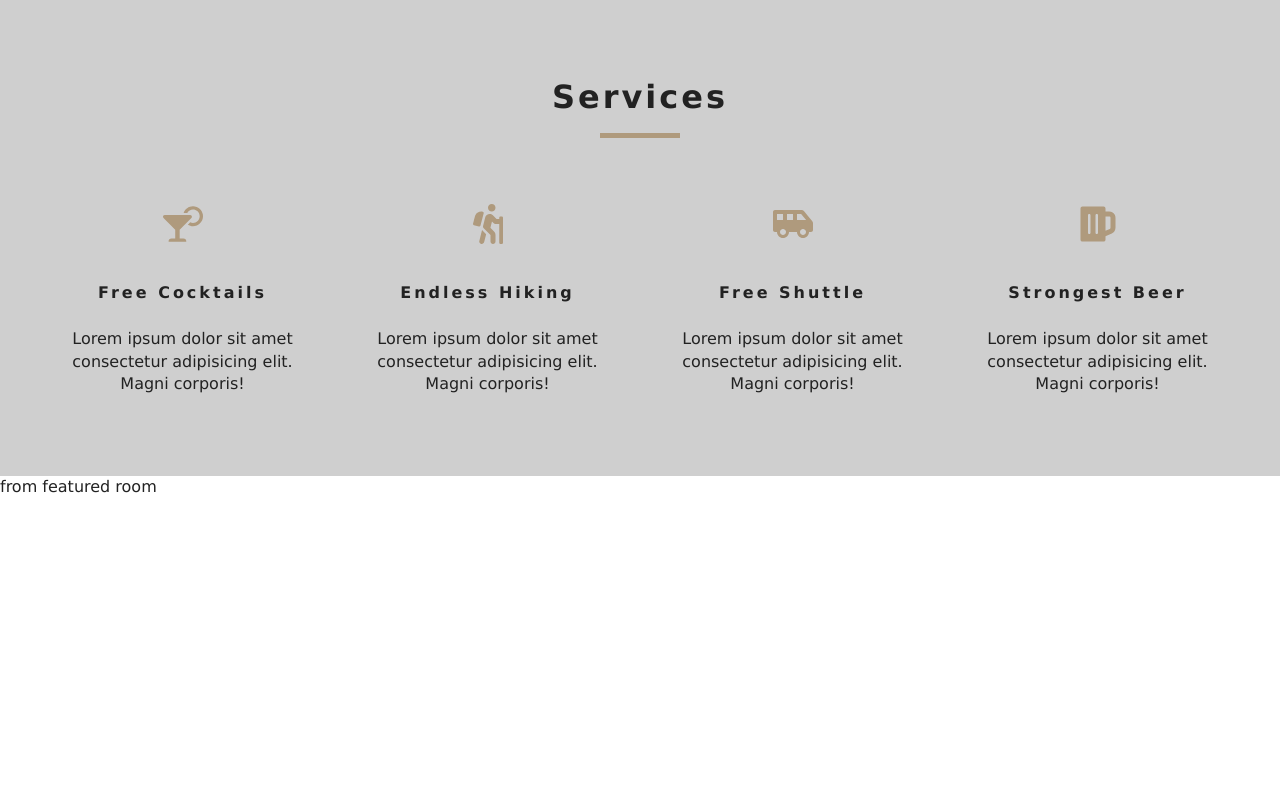
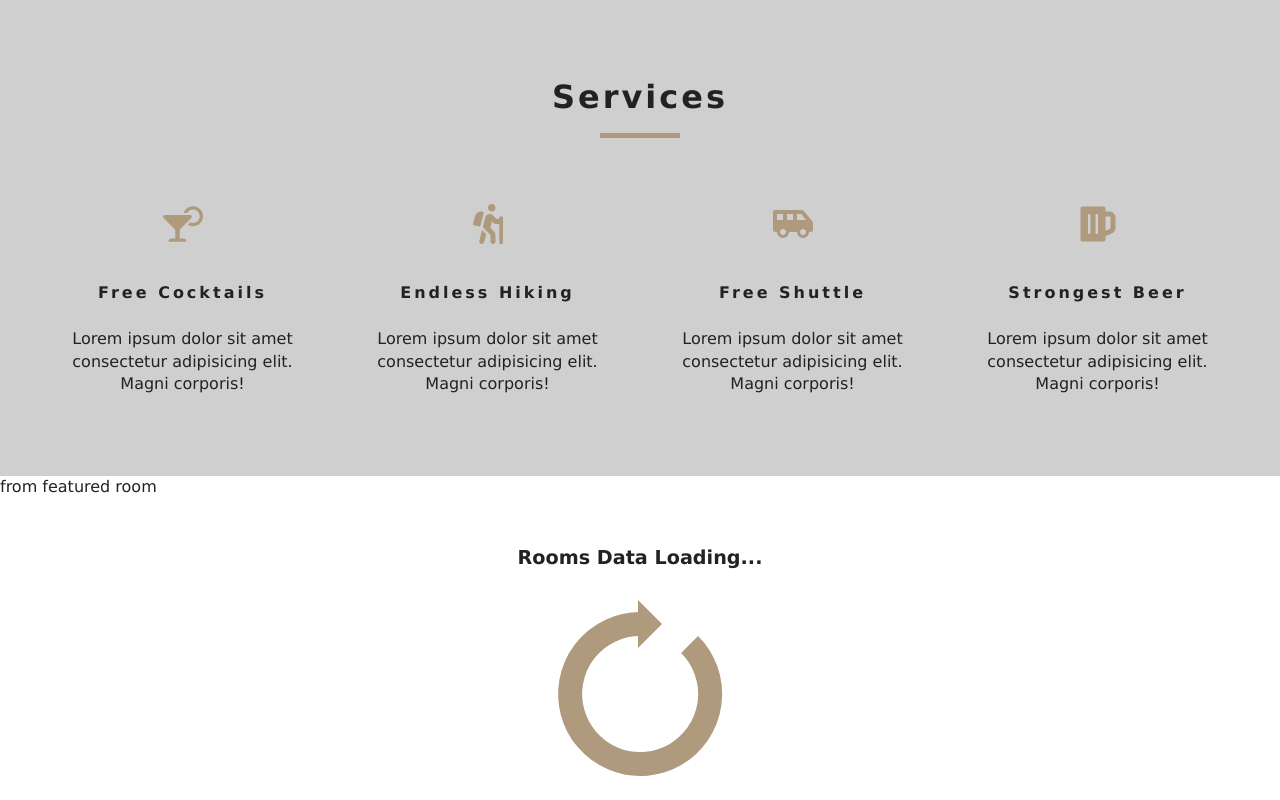
Before and after one commit to jamesdesigns/luxuryhotel-react, a React (Create React App) app: page / in a window 1280 px wide. Shown: the part 803-1603 px from the top of the page. Before the commit the page ends 1301 px from the top, so only its background shows below. Built offline with nearby package versions, Linux system fonts and the light colour scheme.

Commit message:
Add the loading gif for featured rooms

```diff
--- a/src/components/FeaturedRooms.js
+++ b/src/components/FeaturedRooms.js
@@ -1,5 +1,6 @@
 import React, { Component } from 'react';
 import {RoomContext} from '../context';
+import Loading from "./Loading";
 
 export default class FeaturedRooms extends Component {
     static contextType = RoomContext
@@ -7,6 +8,8 @@ export default class FeaturedRooms extends Component {
         const {featuredRooms : rooms} = this.context
         console.log(rooms);
 
-        return <div>from featured room</div>;
+        return <div>from featured room
+            <Loading/>
+        </div>;
         }
     }
--- a/src/components/Loading.js
+++ b/src/components/Loading.js
@@ -1,10 +1,11 @@
 import React from 'react';
-import
+import loadingGif from '../images/loading-arrow.gif';
 
 export default function Loading() {
     return (
         <div className="loading">
             <h4>rooms data loading...</h4>
+            <img src={loadingGif} alt=""/>
         </div>
     )
 }
```
